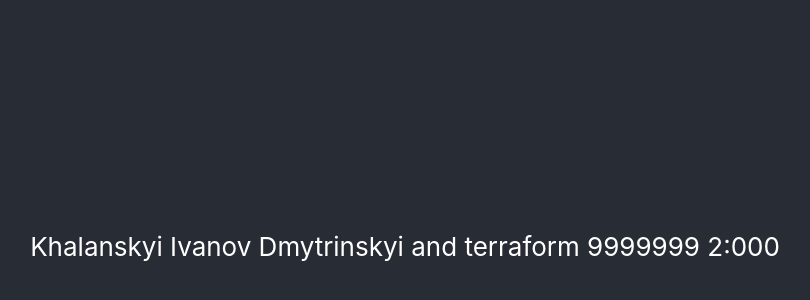
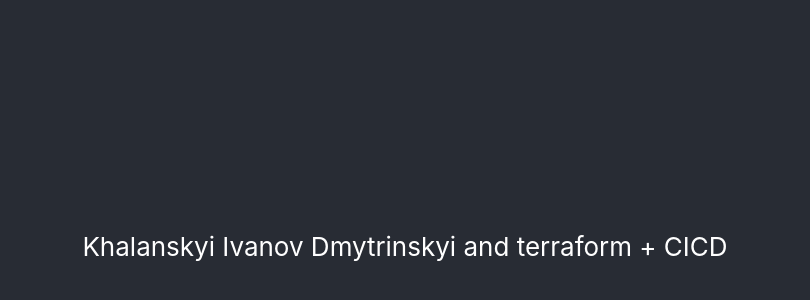
Before and after one commit to OKhalanskyi/infrastructure-lab4, a React (Create React App) app: page / in a window 1280 px wide. Shown: the part 154-454 px from the top of the page, without its empty margins (235-1045 px from the left). Built offline with nearby package versions, Linux system fonts and the light colour scheme.

Commit message:
commit 22

```diff
--- a/src/App.tsx
+++ b/src/App.tsx
@@ -9,8 +9,7 @@
         Ivanov
         Dmytrinskyi
         and terraform
-        9999999
-          2:000
+        + CICD
       </header>
     </div>
   );
```
